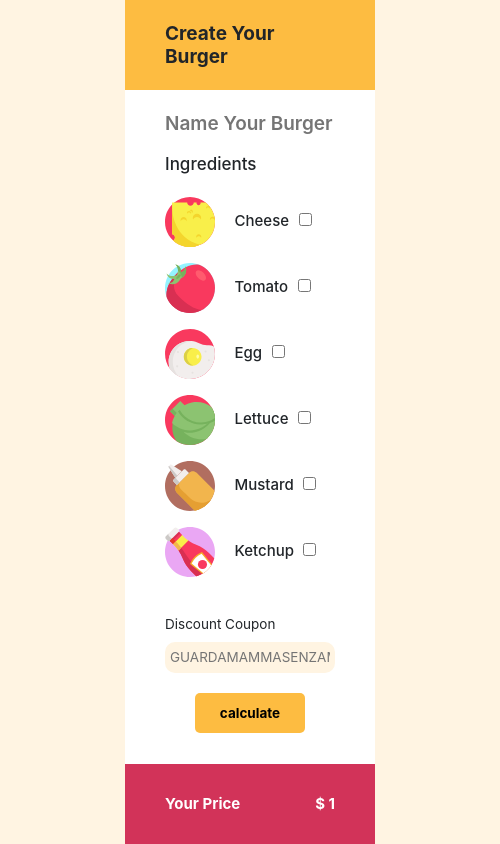
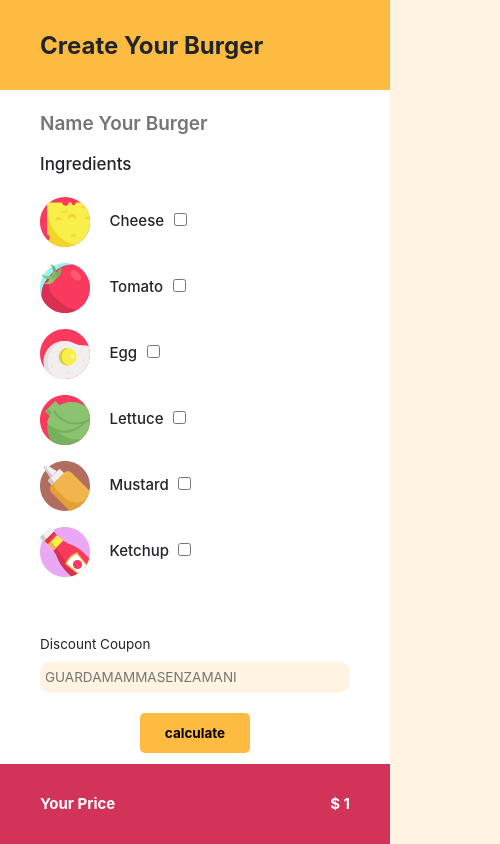
Before and after one commit to endritmorina94/js-burger, a plain HTML site: page index.html in a window 390 px wide. Shown: the whole page, 500 px wide, since content can reach past the window. Drawn offline with nearby package versions, Linux system fonts and the light colour scheme.

Commit message:
migliorato responsive

```diff
--- a/css/style.css
+++ b/css/style.css
@@ -1,7 +1,7 @@
 /* COMMON */
 body {
     background-color: #FFF4E2;
-    min-width: 500px;
+    min-width: 300px;
 }
 
 .main-container {
@@ -127,8 +127,12 @@ footer div h4 {
 }
 
 @media all and (max-width: 576px) {
+    .main-container {
+        width: 100%;
+    }
+
     h1 {
-        font-size: 19px;
+        font-size: 24px;
     }
 
     .burger-name input {
@@ -148,7 +152,17 @@ footer div h4 {
         font-size: 15px;
     }
 
+    main {
+        height: calc(100vh - 310px);
+    }
+
     .discount-container {
+        height: 140px;
         font-size: 13.5px;
     }
+
+    .button-container {
+        text-align: center;
+        padding: 20px 0 0;
+    }
 }
```
